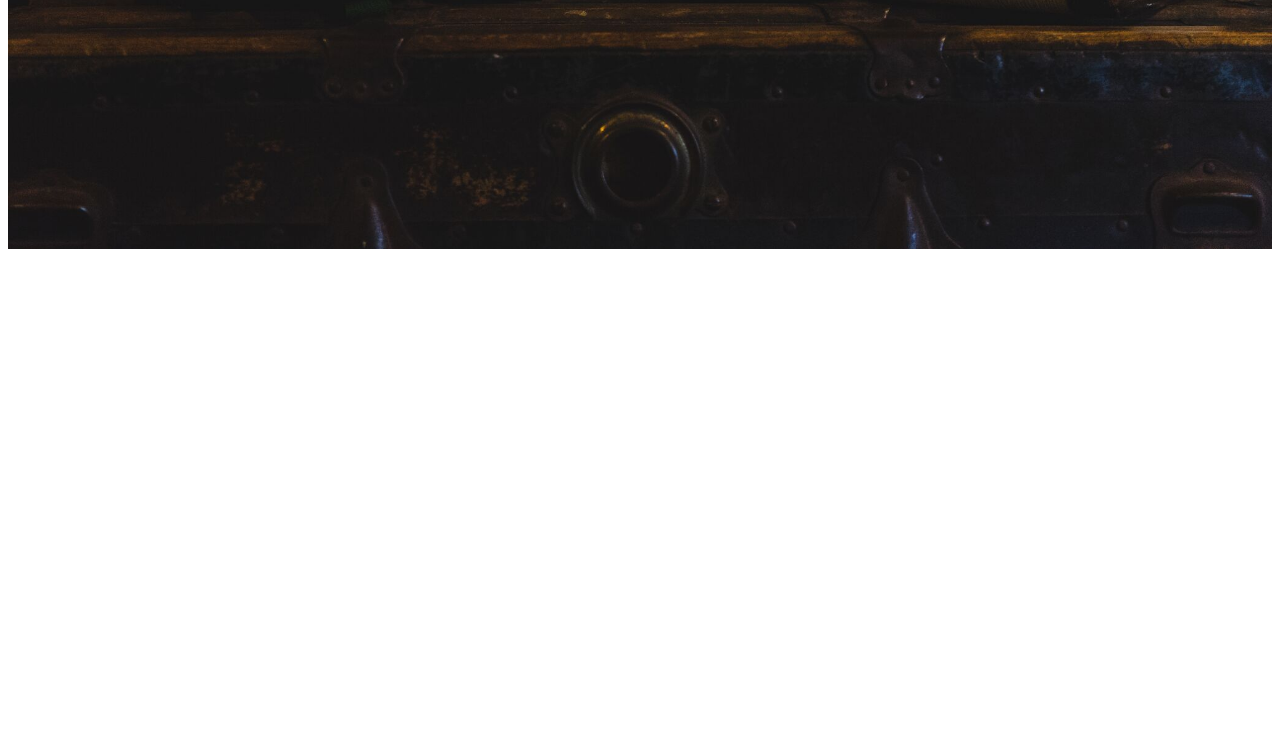
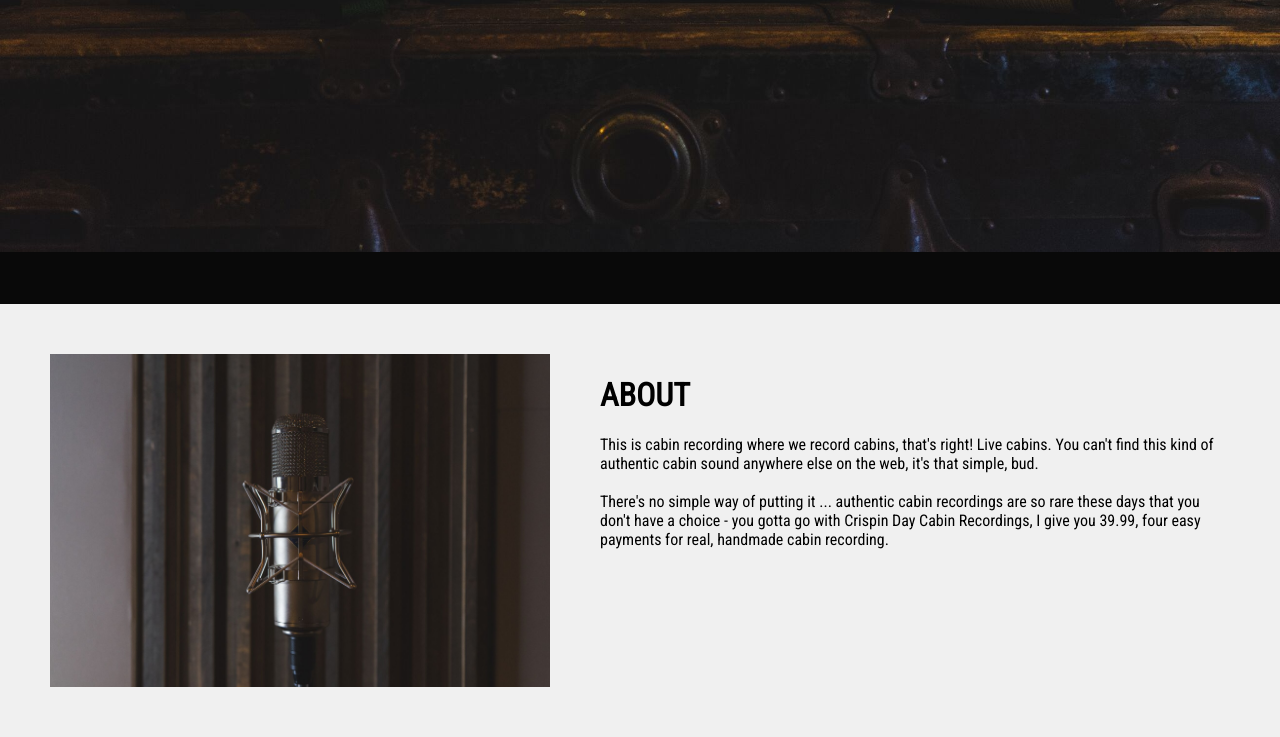
Before and after one commit to dnmwood/CabinRecording, a plain HTML site: page index.html in a window 1280 px wide. Shown: the part 601-1338 px from the top of the page. Before the commit the page ends 862 px from the top, so only its background shows below. Drawn offline with nearby package versions, Linux system fonts and the light colour scheme.

Commit message:
added several divs for positioning

```diff
--- a/css/style.css
+++ b/css/style.css
@@ -1,6 +1,40 @@
+html {
+  background-color: #F0F0F0;
+}
+
+body {
+  margin: 0;
+}
+
 .bg-image {
+  margin: auto;
+  padding: 0px;
   width: 100%;
   height: 100%;
   opacity: 1;
   transform: matrix(1, 0, 0, 1, 0, 0);
 }
+
+.border {
+  margin-top: -5px;
+  padding-top: 0px;
+  background-color: #090909;
+  height: 53px;
+}
+
+.about-section {
+  margin: auto;
+}
+
+.about-image {
+  float: left;
+  margin: auto;
+  padding: 50px;
+  width: 500px;
+}
+
+.about-block {
+  font-family: 'Roboto Condensed', sans-serif;
+  margin: auto;
+  padding: 50px;
+}
--- a/index.html
+++ b/index.html
@@ -4,9 +4,24 @@
     <script src="https://ajax.googleapis.com/ajax/libs/jquery/3.2.1/jquery.min.js"></script>
     <meta charset="utf-8">
     <title>Cabin Recording</title>
+    <link href="https://fonts.googleapis.com/css?family=Roboto+Condensed" rel="stylesheet">
     <link rel="stylesheet" type="text/css" href="css/style.css">
   </head>
   <body>
+
     <img class="bg-image" src="images/cabin_suitcase.jpg">
+
+    <div class="border">
+    </div>
+
+    <div class="about-section">
+        <img class="about-image" src="images/cabin_microphone.jpg">
+
+        <div class="about-block">
+          <h1>ABOUT</h1>
+          <p>This is cabin recording where we record cabins, that's right! Live cabins. You can't find this kind of authentic cabin sound anywhere else on the web, it's that simple, bud.
+          <br><br>There's no simple way of putting it ... authentic cabin recordings are so rare these days that you don't have a choice - you gotta go with Crispin Day Cabin Recordings, I give you 39.99, four easy payments for real, handmade cabin recording.</p>
+        </div>
+    </div>
   </body>
 </html>
```
